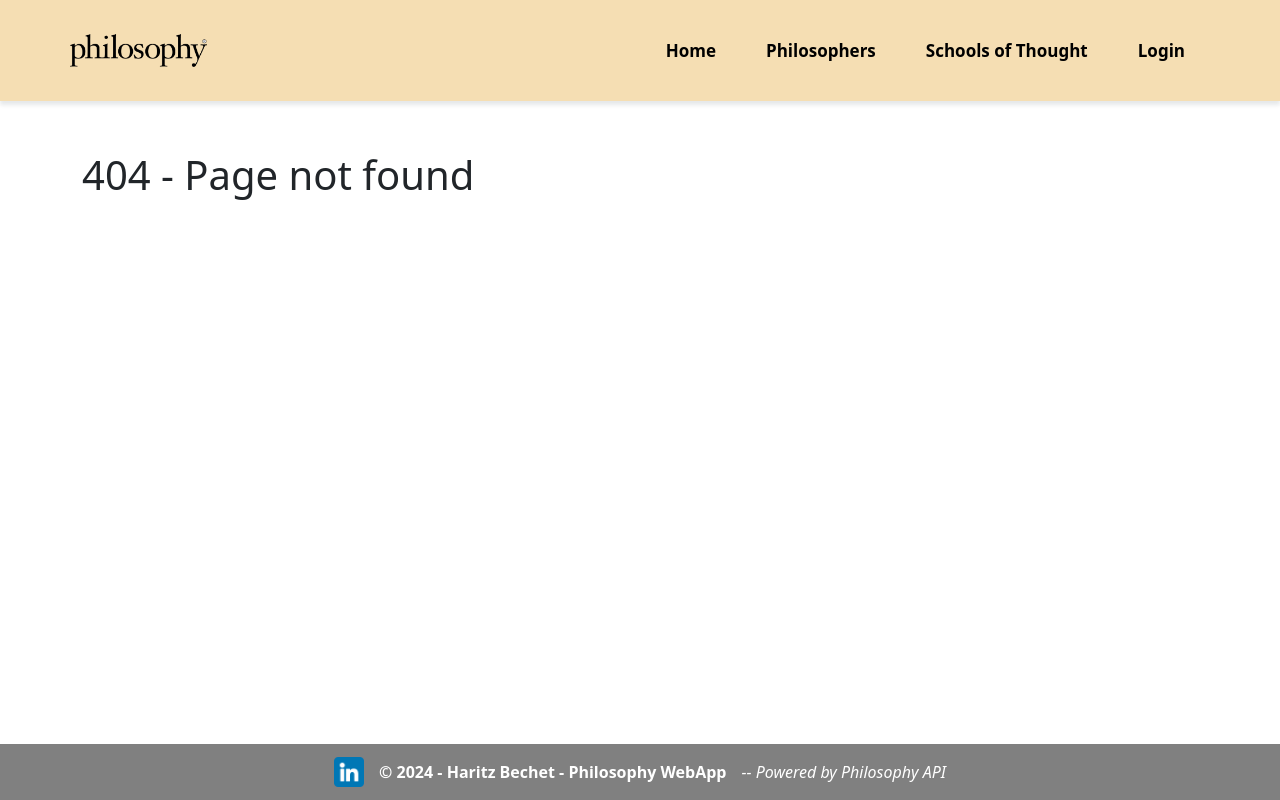
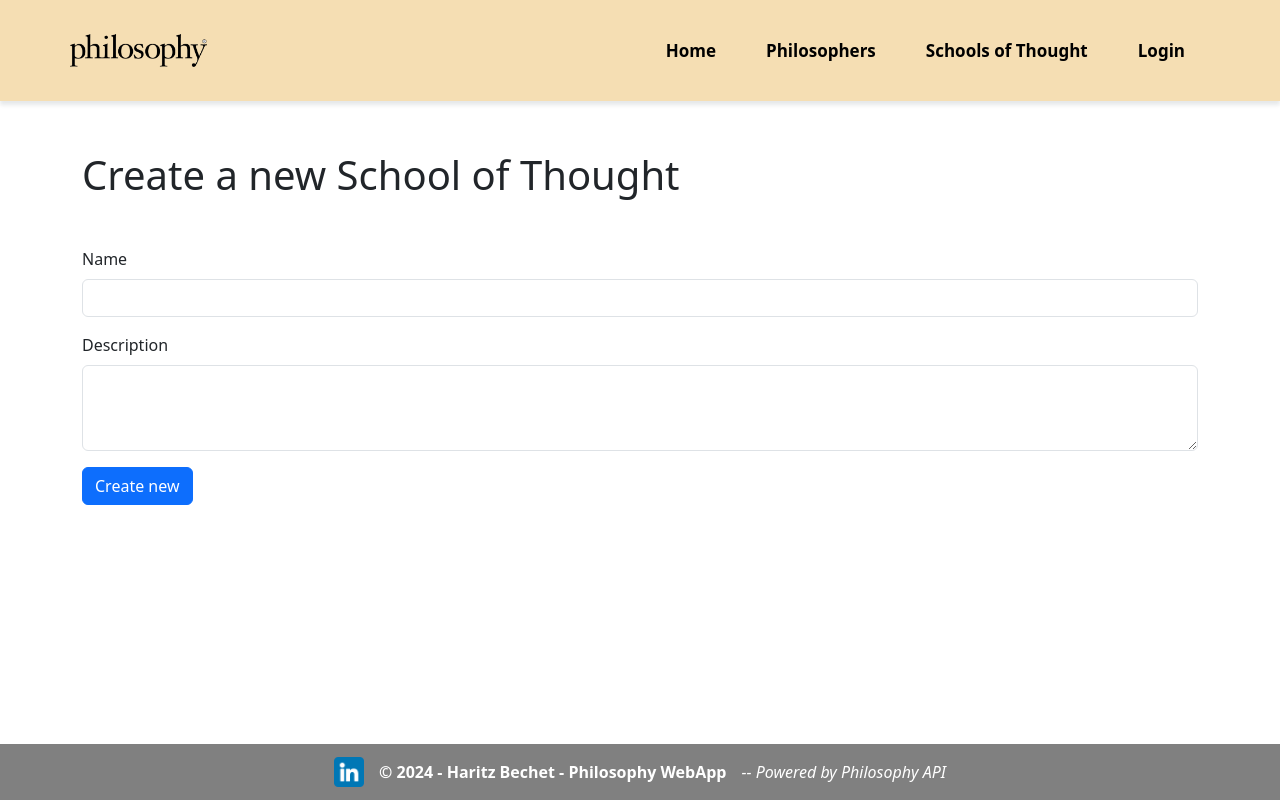
Before and after one commit to hbechet/Philosophy, a React (Create React App) app in the folder client/: page /login in a window 1280 px wide. Before the commit this address had no page. Built offline with nearby package versions, Linux system fonts and the light colour scheme.

Commit message:
Login and profile views created

```diff
--- a/client/src/routes/Router.js
+++ b/client/src/routes/Router.js
@@ -9,6 +9,8 @@ import Schools from '../views/Schools';
 import ViewElement from '../views/ViewElement';
 import UpdateElement from '../views/UpdateElement';
 import NewElement from '../views/NewElement';
+import Login from '../views/Login';
+import UserProfile from '../views/UserProfile';
 
 function Router() {
 
@@ -21,6 +23,8 @@ function Router() {
         <Route path="/update/:collection/:id" element={<Layout><UpdateElement /></Layout>} />
         <Route path="/new/:collection" element={<Layout><NewElement /></Layout>} />
         <Route path="/schools" element={<Layout><Schools /></Layout>} />
+        <Route path="/login" element={<Layout><Login /></Layout>} />
+        <Route path="/profile" element={<Layout><UserProfile /></Layout>} />
         <Route path="*" element={<Layout><NotFound /></Layout>} />
       </Routes>
     </BrowserRouter>
--- a/client/src/styles/styles.css
+++ b/client/src/styles/styles.css
@@ -55,7 +55,7 @@
 
 .home {
     padding-top: 75px;
-    height: 82vh;
+    height: 85vh;
     color: white;
     text-shadow: 1px 1px 10px black;
     background-image: url('../../public/Greek-Philosophers.jpg');
--- a/client/src/views/Home.jsx
+++ b/client/src/views/Home.jsx
@@ -3,7 +3,6 @@ import '../App.css';
 
 
 function Home() {
-
 
   return (
     <div className='home'>
--- /dev/null
+++ b/client/src/views/Login.jsx
@@ -0,0 +1,89 @@
+import React, { useState } from 'react';
+import { useNavigate } from 'react-router-dom';
+import Button from 'react-bootstrap/Button';
+import Form from 'react-bootstrap/Form';
+import Col from 'react-bootstrap/Col';
+import Swal from 'sweetalert2'
+
+const Login = () => {
+    const navigate = useNavigate();
+
+    const [newElement, setElementData] = useState('');
+
+    const createElement = (ev) => {
+        ev.preventDefault();
+        fetch(`http://localhost:5000/api/new`, {
+            method: "POST",
+            body: JSON.stringify(newElement),
+            headers: {
+                "Content-Type": "application/json",
+            }
+        })
+            .then(response => response.json())
+            .then((info) => {
+                if (!info.success) {
+                    throw new Error(info.data);
+                }
+
+                Swal.fire({
+                    title: "Element created successfully!",
+                    text: "Do you want to see the result?",
+                    icon: "success",
+                    showDenyButton: true,
+                    confirmButtonColor: "#3085d6",
+                    denyButtonColor: "#d33",
+                    confirmButtonText: "Yes, please."
+                }).then((result) => {
+                    if (result.isConfirmed) {
+                        navigate('/profile');
+                    } else if (result.isDenied) {
+                        navigate('/');
+                    }
+                });
+
+            })
+
+            .catch(err => {
+                Swal.fire({
+                    icon: "error",
+                    title: "Oops...",
+                    text: "Something went wrong!",
+                    footer: err.hasOwnProperty("message") ? err.message : err
+                });
+                console.log('There was an error', err);
+            })
+    };
+
+    const handleChange = (e) => {
+        const key = e.target.id;
+        const value = e.target.value;
+        setElementData({ ...newElement, [key]: value })
+    }
+
+    const specificForm = (
+        <div className="content">
+            <h1 className="mb-5">Create a new School of Thought</h1>
+            <Form method="get" onSubmit={createElement} onChange={handleChange}>
+                <Form.Group as={Col} className="mb-3" controlId="name">
+                    <Form.Label>Name</Form.Label>
+                    <Form.Control type="text" value={newElement.name} required />
+                </Form.Group>
+                <Form.Group as={Col} className="mb-3" controlId="description">
+                    <Form.Label>Description</Form.Label>
+                    <Form.Control as="textarea" rows={3} value={newElement.description} required />
+                </Form.Group>
+                <Button variant="primary" type="submit">
+                    Create new
+                </Button>
+            </Form>
+        </div>
+    );
+
+    return (
+        <div className="container">
+            {specificForm}
+        </div>
+    )
+};
+
+export default Login;
--- a/client/src/views/UpdateElement.jsx
+++ b/client/src/views/UpdateElement.jsx
@@ -12,7 +12,6 @@ const UpdateElement = () => {
   const navigate = useNavigate();
 
   const [updatedElement, setElementData] = useState({});
-  const [error, setError] = useState({});
 
   useEffect(() => {
     const data = HandleFetch(id, collection);
@@ -34,15 +33,12 @@ const UpdateElement = () => {
         "Content-Type": "application/json",
       }
     })
-      .then(response => {
-        if (!response.success) {
-          console.log('success is false');
-          throw new Error(response.status);
+      .then(response => response.json())
+      .then((info) => {
+        if (!info.success) {
+          console.log(info.data);
+          throw new Error(info.data);
         }
-        return response.json();
-      })
-
-      .then((info) => {
         var updatedID = info.data._id;
         console.log('Why?');
         Swal.fire({
@@ -63,8 +59,13 @@ const UpdateElement = () => {
       })
 
       .catch(err => {
-        setError(err);
-        console.log('There was an error', error);
+        Swal.fire({
+          icon: "error",
+          title: "Oops...",
+          text: "Something went wrong!",
+          footer: err.hasOwnProperty("message") ? err.message : err
+        });
+        console.log('There was an error', err);
       })
   };
 
--- /dev/null
+++ b/client/src/views/UserProfile.jsx
@@ -0,0 +1,14 @@
+import '../App.css';
+
+function UserProfile() {
+
+    return (
+        <div className='home'>
+            <div className='container'>
+                <h1>Welcome to the PhilosophyApp!</h1>
+                <h3>A place where Philosophy lovers can wander and enjoy themselves...</h3>
+            </div>
+        </div>
+    );
+}
+export default UserProfile;
```
Also changed, not shown: 2 other files (tests, documents, lock files or other folders).
